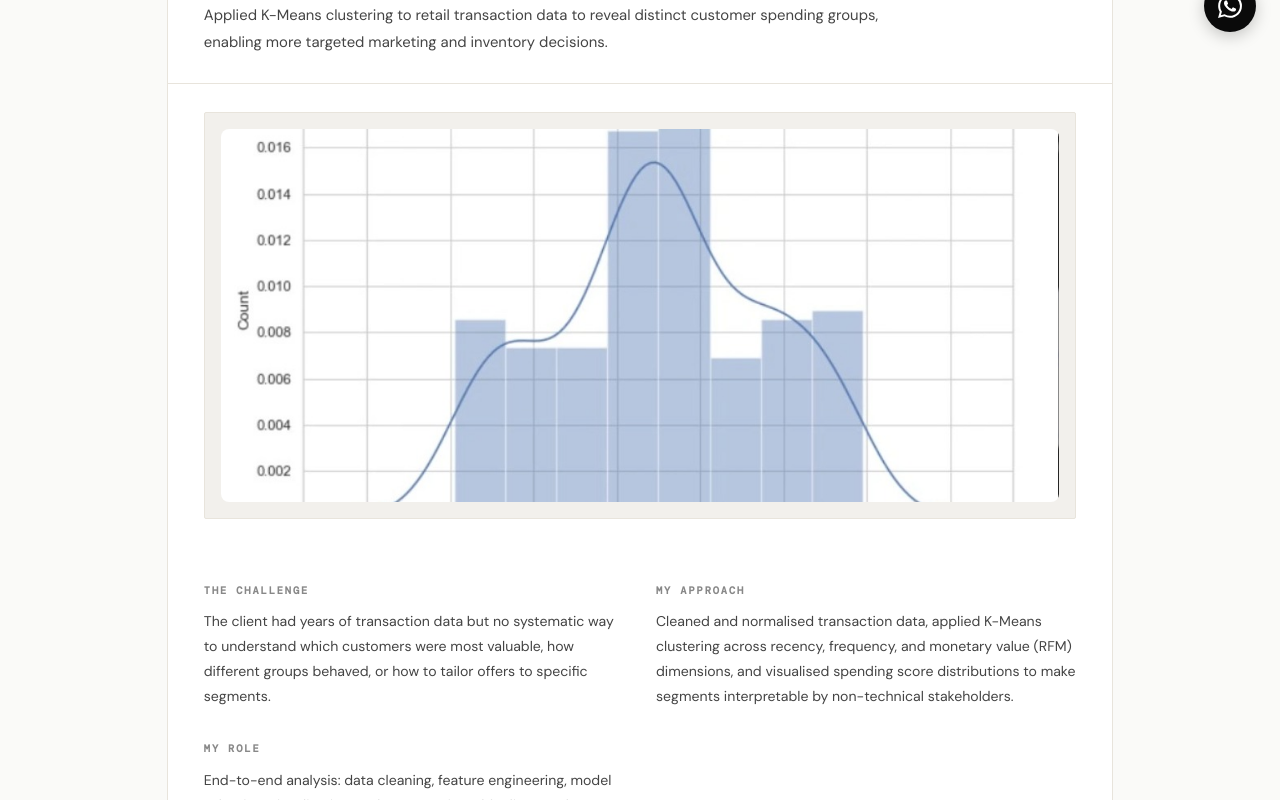
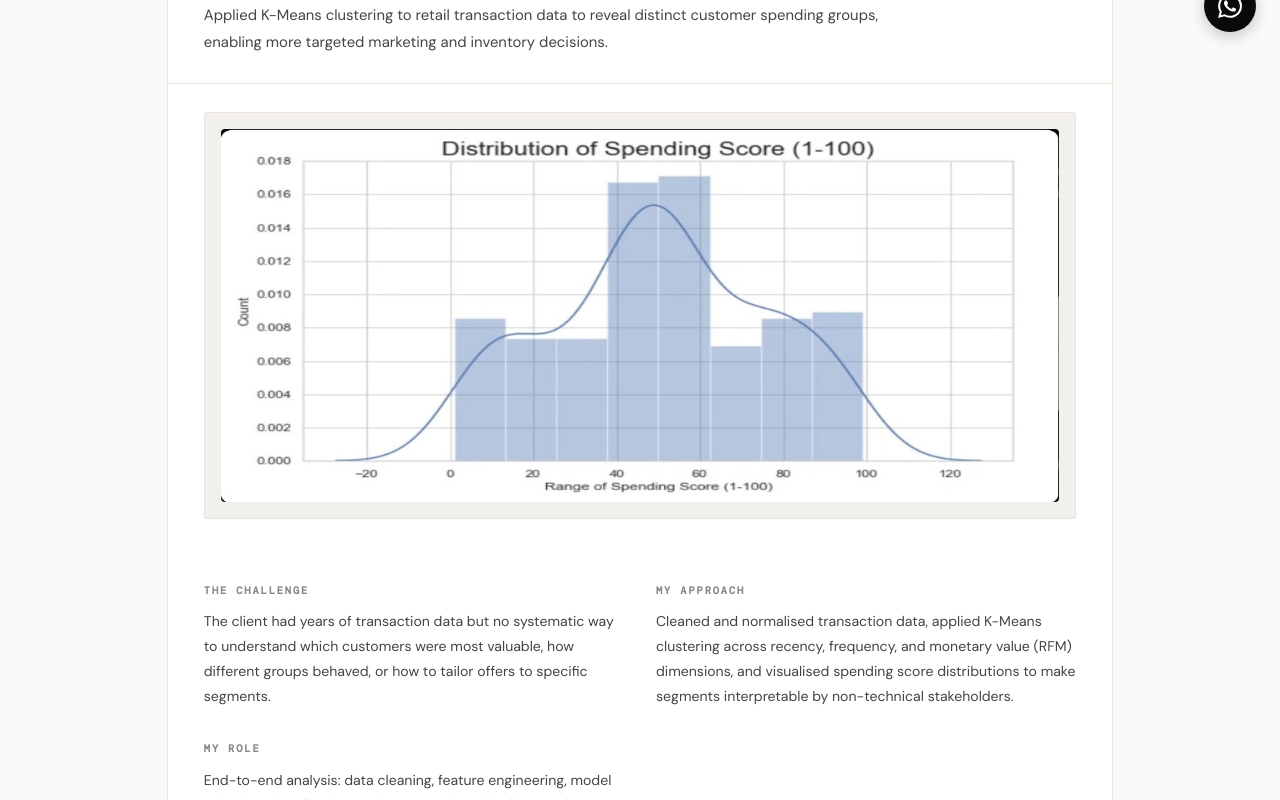
Before and after one commit to JSean6/kanyanjuamwangi-data-consulting, a React (Vite) app: page /projects in a window 1280 px wide. Shown: the part 740-1540 px from the top of the page. Built offline with nearby package versions, Linux system fonts and the light colour scheme.

Commit message:
fix image placement

```diff
--- a/src/styles/global.css
+++ b/src/styles/global.css
@@ -275,9 +275,9 @@
   max-width: 900px;
   height: auto;
   aspect-ratio: 9 / 4;
-  object-fit: cover;
+  /* object-fit: cover; */
   display: block;
-  border-radius: 8px;
+  border-radius: 4px;
 }
 
 @media (max-width: 768px) {
```
